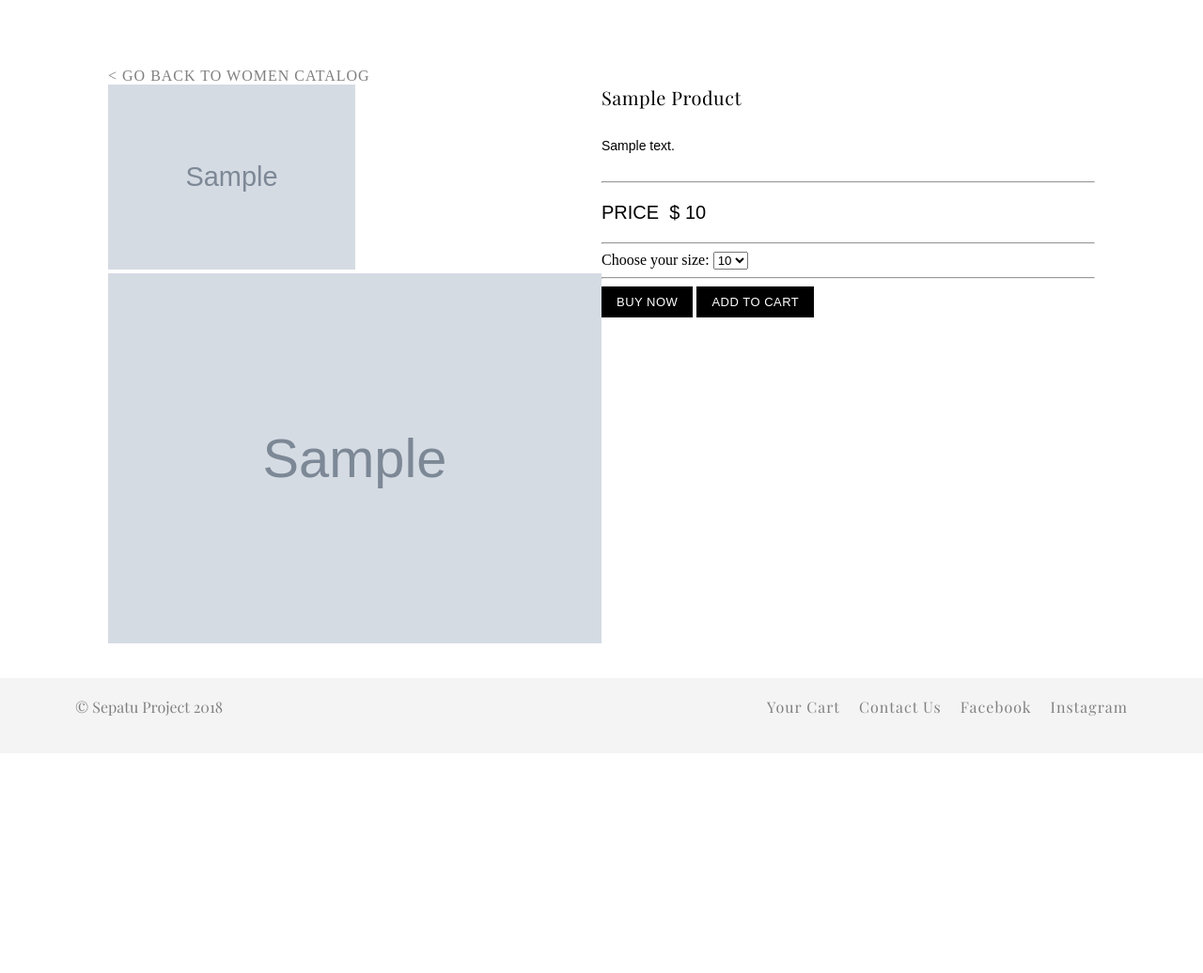
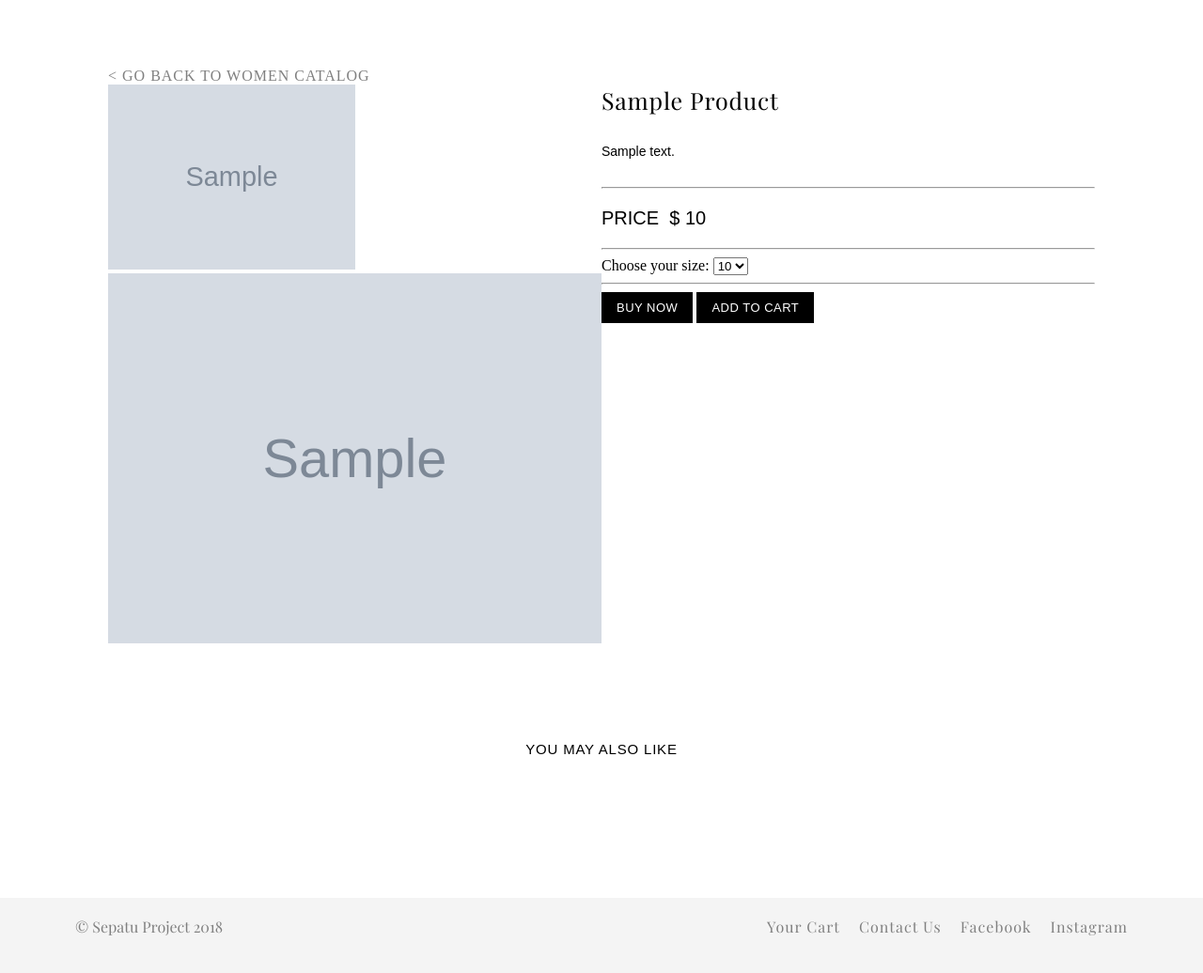
Before and after one commit to ricoardiya/EE4717, a PHP site: page /women-shoe/index.php?productID=1 in a window 1280 px wide. Shown: the part 78-1114 px from the top of the page at 94% size. Before the commit the page ends 840 px from the top, so only its background shows below. Run offline with PHP 8.4, Linux system fonts and the light colour scheme; tables that the repository leaves empty hold one stand-in row (values such as "Sample post"); grey boxes marked "Sample" are stand-in pictures; some web fonts are replaced.

Commit message:
Add women recommendation

```diff
--- a/women-shoe/index.php
+++ b/women-shoe/index.php
@@ -98,6 +98,38 @@
             <button type="submit" class="btn-addcart">ADD TO CART</button>
           </div>
         </div>
+        <div class="row recommendation-wrapper">
+          <div class="recommendation-header">
+            YOU MAY ALSO LIKE
+          </div>
+          <div class="row recommendation">
+            <?php
+              $recommendation_query = "SELECT * from products WHERE gender = 'W' AND NOT id = " . $product_row['id'] . " ORDER BY RAND() LIMIT 4";
+              $recommendation_result = mysqli_query($conn, $recommendation_query);
+              if (mysqli_num_rows($recommendation_result) > 0) {
+                while($recommendation_row = mysqli_fetch_assoc($recommendation_result)){
+                  $picture_query = "SELECT * FROM pictures WHERE productID = ". $recommendation_row['id'] . "";
+                  $picture_result = mysqli_query($conn, $picture_query);
+                  if (mysqli_num_rows($picture_result)) {
+                    $picture_row = mysqli_fetch_assoc($picture_result);
+                    echo '
+                      <div class="col-3">
+                        <div class="card">
+                          <img src="../'. $picture_row['pictureURL'] .'" alt="shoes" style="width:100%">
+                          <div>
+                            <form method="get" action="../women-shoe">
+                              <input type="hidden" id="productId" name="productID" value=' . $recommendation_row['id'] . '>
+                              <button type="submit" class="btn-shoename">' . ucwords($recommendation_row['name']) . '</button>
+                            </form>
+                          </div>
+                        </div>
+                      </div>';
+                  }
+                }
+              }
+            ?>
+          </div>
+        </div>
       </div>
     </div>
     <?php include  '../common/footer.php'?>
--- a/women-shoe/women-shoe.css
+++ b/women-shoe/women-shoe.css
@@ -9,9 +9,9 @@
 .shoe-name-item {
   font-family: "Playfair Display", serif;
   font-weight: 300;
-  letter-spacing: 0.5px;
+  letter-spacing: 0.8px;
   color: black;
-  font-size: 20px;
+  font-size: 25px;
 }
 
 .description {
@@ -28,6 +28,57 @@
   margin-bottom: 20px;
   font-size: 20px;
   color: black;
+}
+
+.size {
+  font-family: "Montserrat", sans-serif;
+}
+
+.recommendation-wrapper {
+  margin-top: 100px;
+  margin-bottom: 100px;
+}
+
+.recommendation-header {
+  width: 100%;
+  font-size: 15px;
+  letter-spacing: 0.8px;
+  font-family: "Montserrat", sans-serif;
+  text-align: center;
+  margin-bottom: 50px;
+}
+
+.recommendation {
+  padding-left: 100px;
+  padding-right: 100px;
+}
+
+.card {
+  border: 1.3px solid #f4f4f4;
+  transition: 0.3s;
+  justify-content: space-between;
+  margin: 5px;
+  padding: 20px;
+  text-align: center;
+}
+
+.card:hover {
+  border: 1.3px solid #d6d6d6;
+}
+
+.btn-shoename {
+  background: none !important;
+  border: none;
+  padding: 0 !important;
+  font-family: "Montserrat", sans-serif;
+  font-weight: 300;
+  letter-spacing: 0.5px;
+  color: black;
+  cursor: pointer;
+}
+
+.btn-shoename:hover {
+  text-decoration: underline;
 }
 
 .btn-addcart {
```
